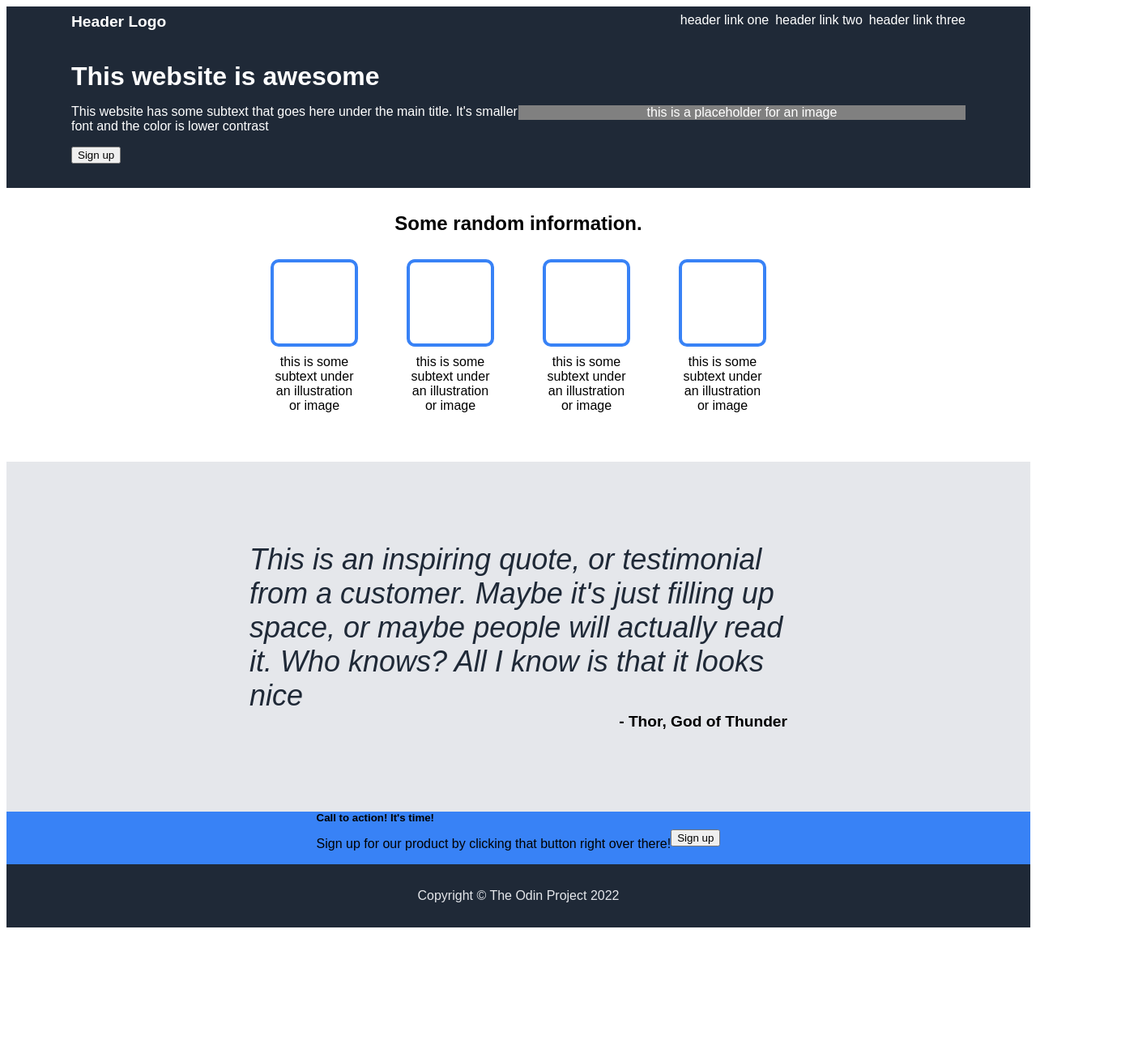
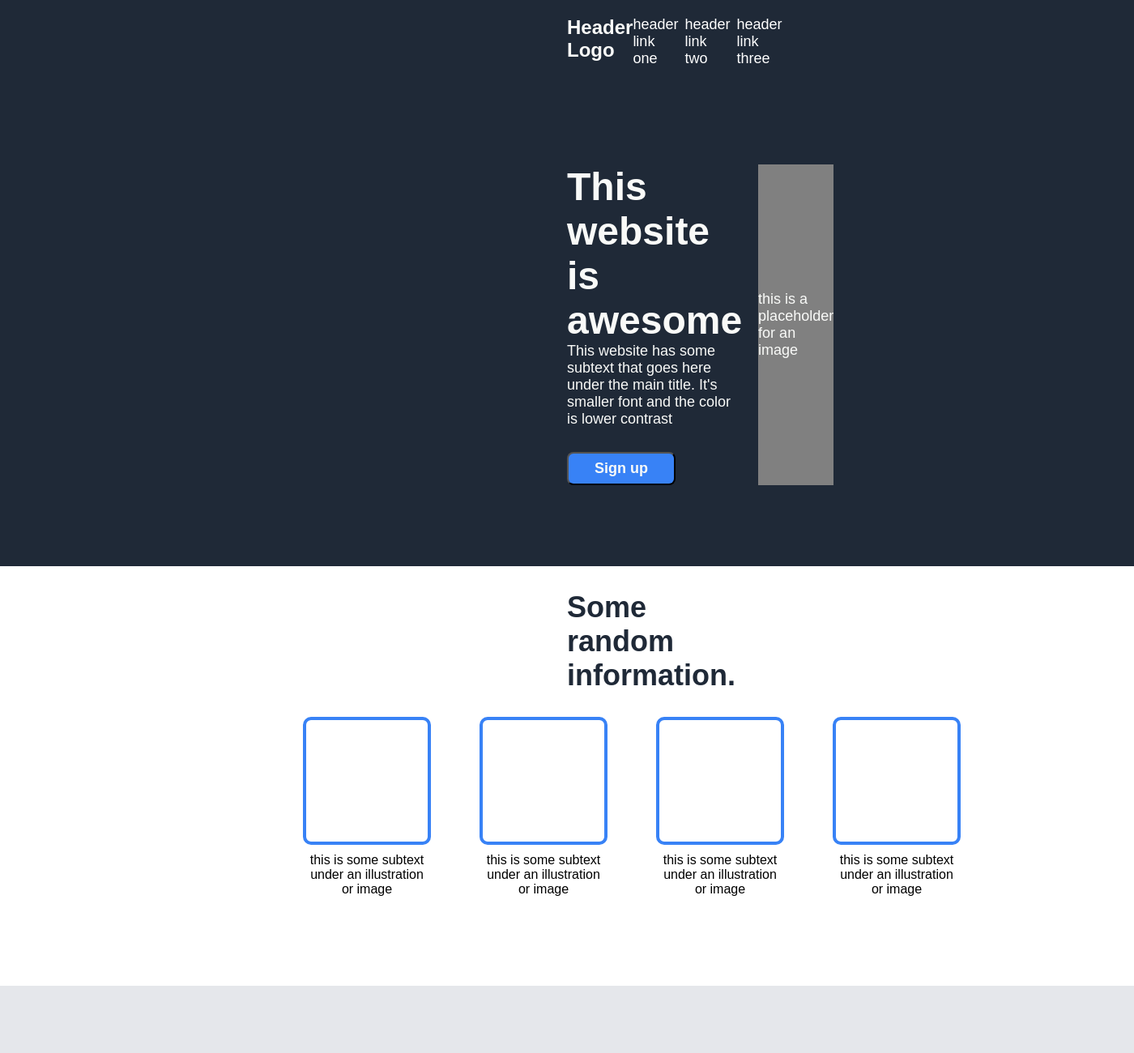
Before and after one commit to Ali-CGN/Project-Landing-Page, a plain HTML site: page index.html in a window 1280 px wide. Shown: the top 1300 px of the page at 81% size, 1400 px wide, since content can reach past the window. Before the commit the page ends 1145 px from the top, so only its background shows below. Drawn offline with Linux system fonts and the light colour scheme.

Commit message:
Applied the design, going to add some pictures

```diff
--- a/index.html
+++ b/index.html
@@ -17,19 +17,17 @@
         </ul>
     </div>
     <div class="secone">
-        <div class="seconecontainer">
         <div class="seconeleft">
-            <h1>This website is awesome</h1>
-            <p>This website has some subtext that goes here under the main title. It's smaller font and the color is lower contrast</p>
-            <button>Sign up</button>
+            <div class="heromaintext">This website is awesome</div>
+            <div> This website has some subtext that goes here under the main title. It's smaller font and the color is lower contrast</div>
+            <button class="herobutton">Sign up</button>
         </div>
         <div class="seconeright">
-            this is a placeholder for an image
-        </div>
+            <div>this is a placeholder for an image</div>
         </div>
     </div>
     <div class="sectwo">
-        <h2>Some random information.</h2>
+        <div class="sectwoheader">Some random information.</div>
         <div class="sectwocontainer">
             <div class="sectwoelement">
             <div class="imgplace"></div>
@@ -56,12 +54,14 @@
         </div>
     </div>
     <div class="secfour">
+        <div class="secfourcontainer">
             <div class="secfourtext">
-                <h5>Call to action! It's time!</h5>
-                <p>Sign up for our product by clicking that button right over there!</p>
+                <div class="secfourheading">Call to action! It's time! </div>
+                <div>Sign up for our product by clicking that button right over there!</div>
             </div>
             <div><button class="secfourbutton">Sign up</button></div>
-    </div>
+        </div>
+        </div>
     <div class="footer">
     <div>Copyright © The Odin Project 2022</div>
     </div>
--- a/styles.css
+++ b/styles.css
@@ -2,29 +2,38 @@ body {
     display: flex;
     flex-direction: column;
     font-family: Arial, Helvetica, sans-serif;
-    height: 100vh;
+    min-height: 100vh;
+    margin: 0;
 }
 
 .header {
     display: flex;
     justify-content: space-between;
     background-color: #1F2937;
-    color: white;
-    padding: 8px 80px;
+    color: #f9faf8;
+    padding: 20px 700px;
+    font-size: 18px;
 }
 
 .headerlogo {
-    font-weight: bold;
-    font-size: larger;
+    font-size: 24px;
+    color: #f9faf8;
+    font-weight: 700;
 }
 
-.seconecontainer {
+.heromaintext {
+    font-size: 48px;
+    font-weight: 800;
+    color: #f9faf8;
+}
+
+.secone {
     background-color: #1F2937;
-    color: white;
+    color: #f9faf8;
+    font-size: 18px;
     display: flex;
-    padding: 30px 80px;
-    justify-content: center;
-    align-items: center;
+    padding: 100px 80px;
+    gap: 20px;
 }
 
 .seconeleft {
@@ -34,12 +43,31 @@ body {
 .seconeright {
     flex: 1;
     background-color: gray;
-    text-align: center;
+    display: flex;
+    justify-content: center;
+    align-items: center;
+}
+
+.herobutton {
+    background-color: #3882F6;
+    color: #f9faf8;
+    font-size: 18px;
+    font-weight: 600;
+    border-radius: 8px;
+    padding: 8px 32px;
+    margin-top: 30px;
 }
 
 .sectwo {
     text-align: center;
-    padding: 30px 80px;
+    padding-top: 30px;
+    padding-bottom: 80px;
+}
+
+.sectwoheader {
+    font-size: 36px;
+    color: #1F2937;
+    font-weight: 800;
 }
 
 .sectwocontainer {
@@ -59,26 +87,24 @@ body {
 
 
 .imgplace {
-    height: 100px;
-    width: 100px;
+    height: 150px;
+    width: 150px;
     border: solid 4px #3882F6;
     border-radius: 10px;
     margin-bottom: 10px;
 }
 
-.text {
-    max-width: 108px;
-}
-
-
 .secthree {
     background-color: #E5E7EB;
+    padding-top: 80px;
+    padding-bottom: 80px;
 }
 
 .secthreecontainer {
     display: flex;
     flex-direction: column;
-    padding: 100px 300px;
+    padding-left: 110px;
+    padding-right: 110px;
 }
 
 .quotetext {
@@ -86,19 +112,47 @@ body {
     font-weight: 100;
     font-style: italic;
     color: #1F2937;
+    text-align: justify;
 }
 
 .quote {
     text-align: end;
     font-weight: bold;
     font-size: larger;
+    font-size: 24px;
 }
 
-.secfour {
+.secfour{
+    padding-top: 80px;
+    padding-bottom: 80px;
+}
+
+.secfourcontainer {
     background-color: #3882F6;
     display: flex;
     justify-content: center;
     align-items: center;
+    border-radius: 8px;
+    color: #f9faf8;
+    font-size: 18px;
+    padding-top: 50px;
+    padding-bottom: 50px;
+}
+
+.secfourheading {
+    font-size: 24px;
+    font-weight: bold;
+}
+
+.secfourbutton {
+    background-color: #3882F6;
+    color: #f9faf8;
+    font-size: 18px;
+    font-weight: 600;
+    border: 3px solid #f9faf8;
+    border-radius: 8px;
+    padding: 8px 32px;
+    margin-left: 100px;
 }
 
 .footer {
@@ -107,7 +161,8 @@ body {
     align-items: center;
     background-color: #1F2937;
     color: #E5E7EB;
-    padding: 30px 10px;
+    padding: 50px 10px;
+    font-size: 18px;
 }
 
 ul {
@@ -116,6 +171,7 @@ ul {
     padding: 0;
     display: flex;
     gap: 8px;
+    align-self: flex-end;
 }
 
 a {
@@ -126,3 +182,12 @@ a {
 h1, h2, h5 {
     margin: 0;
 }
+
+p {
+    margin: 0;
+}
+
+.secone, .sectwo, .secthree, .secfour {
+    padding-left: 700px;
+    padding-right: 700px;
+}
```
